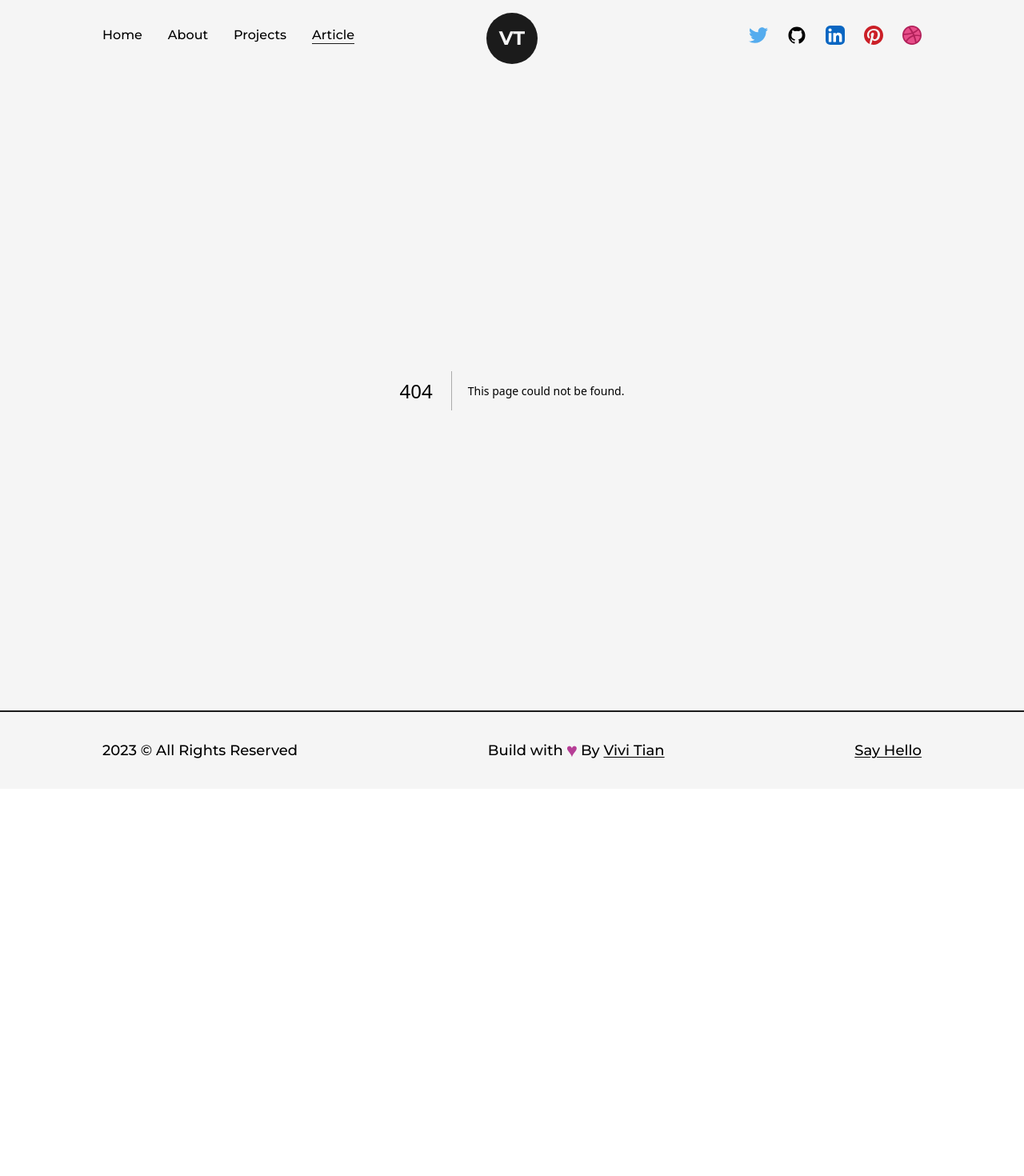
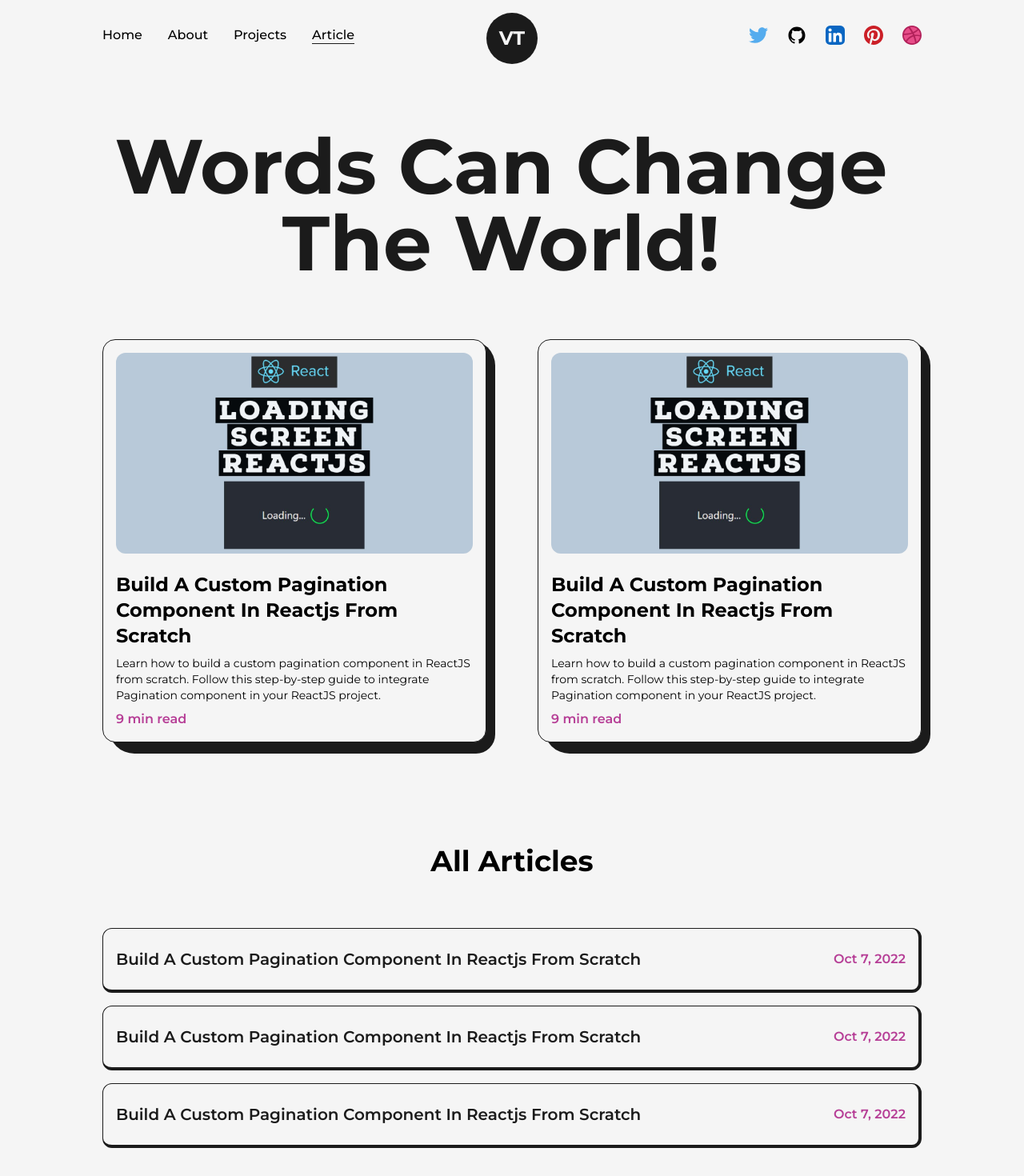
Before and after one commit to vivitian930/nextjs-portfolio-template, a Next.js app: page /articles in a window 1280 px wide. Before the commit this address had no page. Shown: the top 1470 px of the page at 80% size. Before the commit the page ends 986 px from the top, so only its background shows below. Built offline with nearby package versions, Linux system fonts and the light colour scheme.

Commit message:
add articles page

```diff
--- /dev/null
+++ b/src/pages/articles.js
@@ -0,0 +1,150 @@
+import AnimatedText from "@/components/AnimatedText"
+import Layout from "@/components/Layout"
+import { motion, useMotionValue } from "framer-motion"
+import Head from "next/head"
+import Image from "next/image"
+import Link from "next/link"
+import React, { useRef } from "react"
+import article1 from "../../public/images/articles/create loading screen in react js.jpg"
+
+const FramerImage = motion(Image)
+
+const MovingImage = ({ title, img, link }) => {
+  const x = useMotionValue(0)
+  const y = useMotionValue(0)
+  const imgRef = useRef(null)
+
+  function handleMouse(e) {
+    imgRef.current.style.display = "inline-block"
+    x.set(e.pageX)
+    y.set(-10)
+  }
+
+  function handleMouseLeave() {
+    imgRef.current.style.display = "none"
+    x.set(0)
+    y.set(0)
+  }
+
+  return (
+    <Link
+      href={link}
+      target="_blank"
+      onMouseMove={handleMouse}
+      onMouseLeave={handleMouseLeave}
+    >
+      <h2 className="capitalize text-xl font-semibold hover:underline">
+        {title}
+      </h2>
+      <FramerImage
+        style={{ x: x, y: y }}
+        ref={imgRef}
+        src={img}
+        alt={title}
+        className="z-10 w-96 h-auto hidden absolute rounded-lg"
+      />
+    </Link>
+  )
+}
+
+const FeaturedArticle = ({ time, title, summary, img, link }) => {
+  return (
+    <li className="col-span-1 w-full p-4 bg-light border border-solid border-dark rounded-2xl relative">
+      <div className="absolute top-0 -right-3 -z-10 w-[101%] h-[103%] rounded-[2rem] bg-dark rounded-br-3xl" />
+      <Link
+        href={link}
+        target="_blank"
+        className="w-full inline-block cursor-pointer overflow-hidden rounded-xl"
+      >
+        <FramerImage
+          src={img}
+          alt={title}
+          className="w-full h-auto"
+          whileHover={{ scale: 1.05 }}
+          transition={{ duration: 0.2 }}
+        />
+      </Link>
+      <Link href={link} target="_blank">
+        <h2 className="my-2 mt-4 capitalize  text-2xl font-bold hover:underline">
+          {title}
+        </h2>
+      </Link>
+      <p className="text-sm mb-2">{summary}</p>
+      <span className="text-primary font-semibold">{time}</span>
+    </li>
+  )
+}
+
+const Article = ({ title, date, img, link }) => {
+  return (
+    <motion.li
+      initial={{ y: 200 }}
+      whileInView={{ y: 0, transition: { duration: 0.5, ease: "easeInOut" } }}
+      viewport={{ once: true }}
+      className="relative w-full p-4 py-6 my-4 rounded-xl flex items-center justify-between
+    bg-light text-dark first:mt-0 border border-solid border-dark border-r-4 border-b-4"
+    >
+      <MovingImage title={title} img={img} link={link} />
+      <span className="text-primary font-semibold pl-4">{date}</span>
+    </motion.li>
+  )
+}
+
+const articles = () => {
+  return (
+    <>
+      <Head>
+        <title>Vivi Tian | Articles Page</title>
+        <meta name="description" content="Vivi Tian, Github: vivitian930." />
+      </Head>
+      <main className="w-full flex flex-col items-center justify-center overflow-hidden">
+        <Layout className="pt-16">
+          <AnimatedText text="Words Can Change The World!" className="mb-16" />
+          <ul className="grid grid-cols-2 gap-16">
+            <FeaturedArticle
+              title="Build A Custom Pagination Component In Reactjs From Scratch"
+              summary="Learn how to build a custom pagination component in ReactJS from scratch.
+                Follow this step-by-step guide to integrate Pagination component in your ReactJS project."
+              time="9 min read"
+              img={article1}
+              link="/"
+            />
+            <FeaturedArticle
+              title="Build A Custom Pagination Component In Reactjs From Scratch"
+              summary="Learn how to build a custom pagination component in ReactJS from scratch.
+                Follow this step-by-step guide to integrate Pagination component in your ReactJS project."
+              time="9 min read"
+              img={article1}
+              link="/"
+            />
+          </ul>
+          <h2 className="font-bold text-4xl w-full text-center my-16 mt-32">
+            All Articles
+          </h2>
+          <ul>
+            <Article
+              title="Build A Custom Pagination Component In Reactjs From Scratch"
+              date="Oct 7, 2022"
+              img={article1}
+              link="/"
+            />
+            <Article
+              title="Build A Custom Pagination Component In Reactjs From Scratch"
+              date="Oct 7, 2022"
+              img={article1}
+              link="/"
+            />
+            <Article
+              title="Build A Custom Pagination Component In Reactjs From Scratch"
+              date="Oct 7, 2022"
+              img={article1}
+              link="/"
+            />
+          </ul>
+        </Layout>
+      </main>
+    </>
+  )
+}
+
+export default articles
--- a/src/pages/projects.js
+++ b/src/pages/projects.js
@@ -1,11 +1,14 @@
 import AnimatedText from "@/components/AnimatedText"
 import { GithubIcon } from "@/components/icons"
 import Layout from "@/components/Layout"
+import { motion } from "framer-motion"
 import Head from "next/head"
 import Image from "next/image"
 import Link from "next/link"
 import React from "react"
 import project1 from "../../public/images/projects/portfolio-cover-image.jpg"
+
+const FramerImage = motion(Image)
 
 const FeaturedProject = ({ type, title, summary, img, link, github }) => {
   return (
@@ -20,7 +23,13 @@
         target="_blank"
         className="w-1/2 cursor-pointer overflow-hidden rounded-xl"
       >
-        <Image src={img} alt={title} className="w-full h-auto" />
+        <FramerImage
+          src={img}
+          alt={title}
+          className="w-full h-auto"
+          whileHover={{ scale: 1.05 }}
+          transition={{ duration: 0.2 }}
+        />
       </Link>
       <div className="w-1/2 flex flex-col items-start justify-between pl-6">
         <span className="text-primary font-medium text-xl">{type}</span>
@@ -62,7 +71,13 @@
         target="_blank"
         className="w-full cursor-pointer overflow-hidden rounded-xl"
       >
-        <Image src={img} alt={title} className="w-full h-auto" />
+        <FramerImage
+          src={img}
+          alt={title}
+          className="w-full h-auto"
+          whileHover={{ scale: 1.05 }}
+          transition={{ duration: 0.2 }}
+        />
       </Link>
       <div className="w-full flex flex-col items-start justify-between mt-4">
         <span className="text-primary font-medium text-xl">{type}</span>
```
